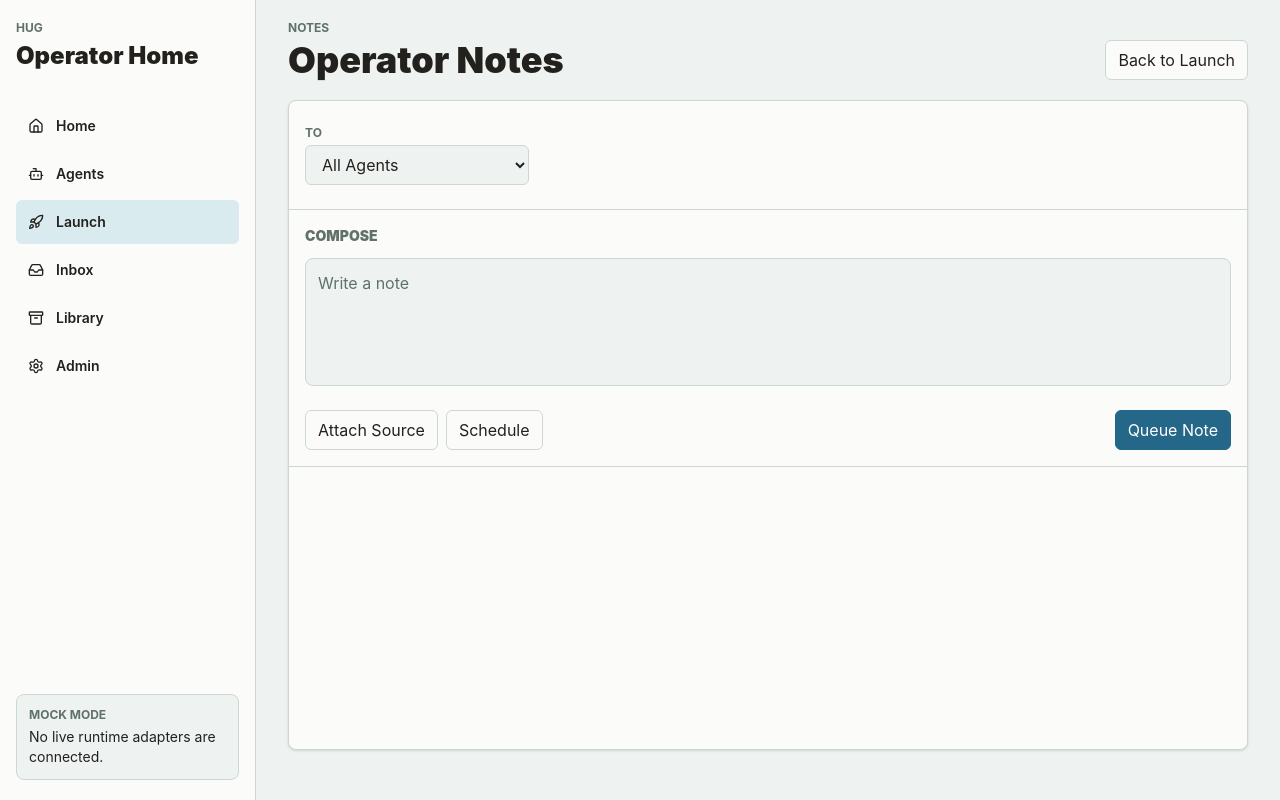
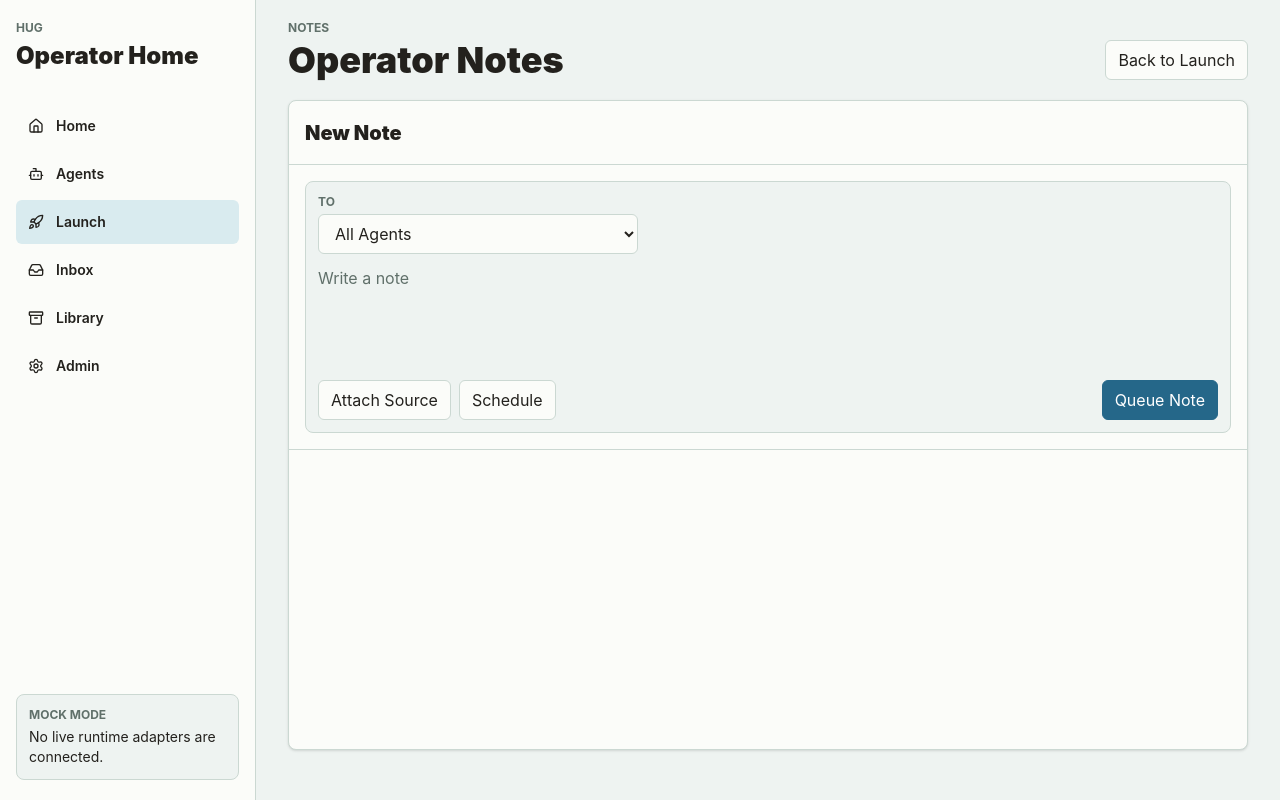
Before and after one commit to cdfournier/hug, a Next.js app: page /sessions in a window 1280 px wide. Both pictures are taken after a click on the button "Open Notes". Built offline with nearby package versions, Linux system fonts and the light colour scheme.

Commit message:
Share composer between chat and notes

```diff
--- /dev/null
+++ b/src/components/molecules/ComposerSurface.tsx
@@ -0,0 +1,30 @@
+import type { ReactNode } from "react";
+import { ActionButton } from "../atoms/ActionButton";
+
+type ComposerSurfaceProps = {
+  actions: ReactNode;
+  primaryActionLabel: string;
+  placeholder: string;
+  topControl?: ReactNode;
+};
+
+export function ComposerSurface({
+  actions,
+  primaryActionLabel,
+  placeholder,
+  topControl
+}: ComposerSurfaceProps) {
+  return (
+    <div className="rounded-lg border border-[var(--line)] bg-[var(--background)] p-3">
+      {topControl ? <div className="mb-3">{topControl}</div> : null}
+      <textarea
+        className="min-h-24 w-full resize-none border-0 bg-transparent text-sm outline-none placeholder:text-[var(--ink-soft)]"
+        placeholder={placeholder}
+      />
+      <div className="mt-3 flex flex-wrap items-center justify-between gap-3">
+        <div className="flex flex-wrap gap-2">{actions}</div>
+        <ActionButton variant="primary">{primaryActionLabel}</ActionButton>
+      </div>
+    </div>
+  );
+}
--- a/src/components/pages/SessionsPage.tsx
+++ b/src/components/pages/SessionsPage.tsx
@@ -12,6 +12,7 @@ import {
 import { useState } from "react";
 import { ActionButton } from "../atoms/ActionButton";
 import { StatusBadge } from "../atoms/StatusBadge";
+import { ComposerSurface } from "../molecules/ComposerSurface";
 import { LaunchTile } from "../molecules/LaunchTile";
 import { AppShell } from "../organisms/AppShell";
 import { ExperienceFrame } from "../organisms/ExperienceFrame";
@@ -209,37 +210,32 @@ export function SessionsPage() {
           eyebrow="Notes"
           heading="Operator Notes"
           headerContent={
-            <div className="flex flex-wrap items-center gap-4 py-6">
-              <label className="grid min-w-56 gap-1">
-                <span className="text-xs font-bold uppercase text-[var(--ink-soft)]">To</span>
-                <select className="min-h-10 rounded-md border border-[var(--line)] bg-[var(--background)] px-3 text-sm font-semibold">
-                  <option>All Agents</option>
-                  <option>Soren</option>
-                  <option>Varro</option>
-                  <option>Julian</option>
-                </select>
-              </label>
-            </div>
+            <h2 className="truncate text-xl font-black">New Note</h2>
           }
           onBack={() => setActiveExperience("launch")}
-          title="Operator Notes"
+          title="New Note"
           primarySurface={
-            <div className="grid gap-3">
-              <h3 className="text-sm font-black uppercase text-[var(--ink-soft)]">Compose</h3>
-              <div className="rounded-lg border border-[var(--line)] bg-[var(--background)] p-3">
-                <textarea
-                  className="min-h-24 w-full resize-none border-0 bg-transparent text-sm outline-none placeholder:text-[var(--ink-soft)]"
-                  placeholder="Write a note"
-                />
-              </div>
-              <div className="mt-3 flex flex-wrap items-center justify-between gap-3">
-                <div className="flex flex-wrap gap-2">
+            <ComposerSurface
+              actions={
+                <>
                   <ActionButton>Attach Source</ActionButton>
                   <ActionButton>Schedule</ActionButton>
-                </div>
-                <ActionButton variant="primary">Queue Note</ActionButton>
-              </div>
-            </div>
+                </>
+              }
+              placeholder="Write a note"
+              primaryActionLabel="Queue Note"
+              topControl={
+                <label className="grid max-w-80 gap-1">
+                  <span className="text-xs font-bold uppercase text-[var(--ink-soft)]">To</span>
+                  <select className="min-h-10 rounded-md border border-[var(--line)] bg-[var(--panel)] px-3 text-sm font-semibold">
+                    <option>All Agents</option>
+                    <option>Soren</option>
+                    <option>Varro</option>
+                    <option>Julian</option>
+                  </select>
+                </label>
+              }
+            />
           }
         />
       </AppShell>
@@ -265,20 +261,17 @@ export function SessionsPage() {
         subtitle="runtime / operator-mediated / bounded context"
         title="Chat with Soren"
         primarySurface={
-          <div className="rounded-lg border border-[var(--line)] bg-[var(--background)] p-3">
-            <textarea
-              className="min-h-24 w-full resize-none border-0 bg-transparent text-sm outline-none placeholder:text-[var(--ink-soft)]"
-              placeholder="Message Soren"
-            />
-            <div className="mt-3 flex flex-wrap items-center justify-between gap-3">
-              <div className="flex flex-wrap gap-2">
+          <ComposerSurface
+            actions={
+              <>
                 <ActionButton>Attach</ActionButton>
                 <ActionButton>Source</ActionButton>
                 <ActionButton>Offer Free Moment</ActionButton>
-              </div>
-              <ActionButton variant="primary">Send</ActionButton>
-            </div>
-          </div>
+              </>
+            }
+            placeholder="Message Soren"
+            primaryActionLabel="Send"
+          />
         }
       >
 
```
Also changed, not shown: 1 other file (tests, documents, lock files or other folders).
